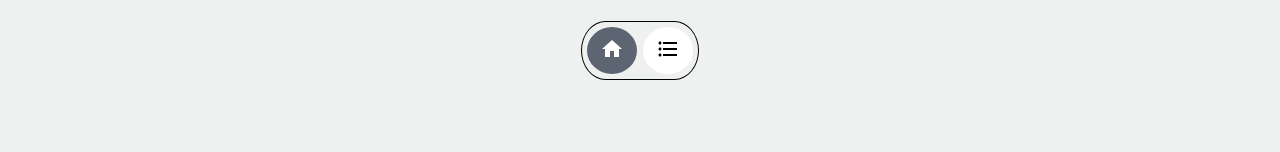
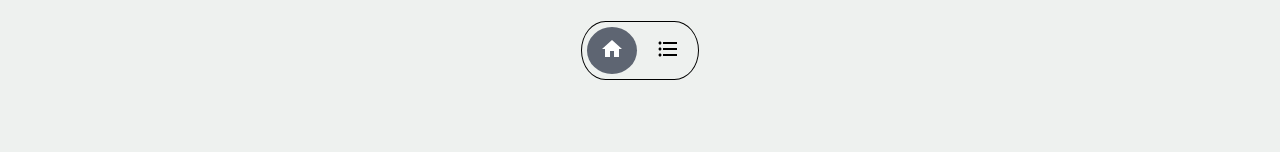
Before and after one commit to OBitencourt/listly, a Next.js app in the folder frontend/: page / in a window 1280 px wide. Shown: the top 152 px of the page. Built offline with nearby package versions, Linux system fonts and the light colour scheme.

Commit message:
fix: fixing list schema to receive the whole tasks

```diff
--- a/frontend/src/components/Header/style.ts
+++ b/frontend/src/components/Header/style.ts
@@ -43,7 +43,7 @@ export const StyledButton = styled.button<{$isActive: boolean}>`
         }
     ` : `
         color: black;
-        background-color: white;
+        background-color: transparent;
         border: none;
         &:hover {
             background-color: #A9B4C2;
```
Also changed, not shown: 1 other file (tests, documents, lock files or other folders).
